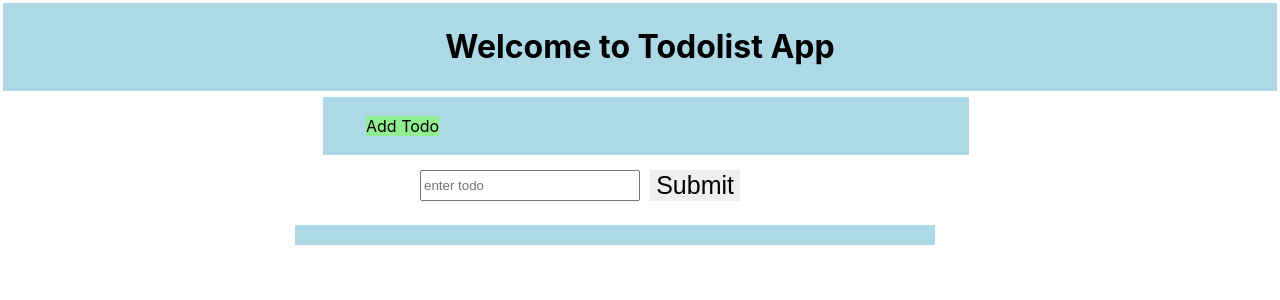
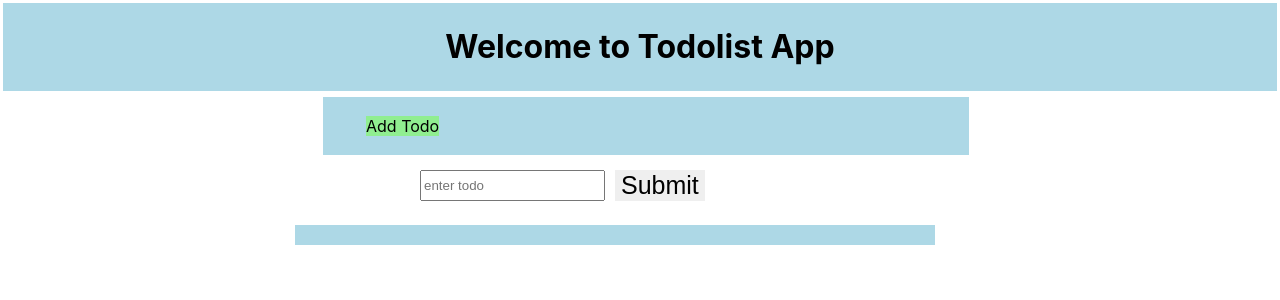
Before and after one commit to codemt/redux-todolist, a React (Create React App) app: page / in a window 1280 px wide. Shown: the top 300 px of the page. Built offline with nearby package versions, Linux system fonts and the light colour scheme.

Commit message:
removed width of todo

```diff
--- a/src/Components/AddTodo/index.css
+++ b/src/Components/AddTodo/index.css
@@ -13,7 +13,7 @@
 
 .addTodo input {
 
-   width:100%;
+   /*width:100%; */
    height:25px;
 
 }
```
